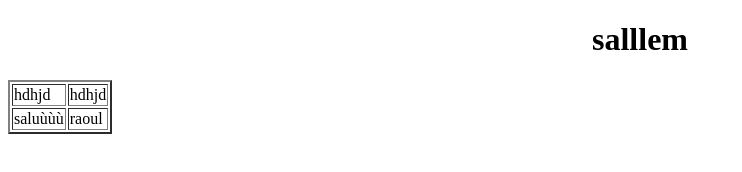
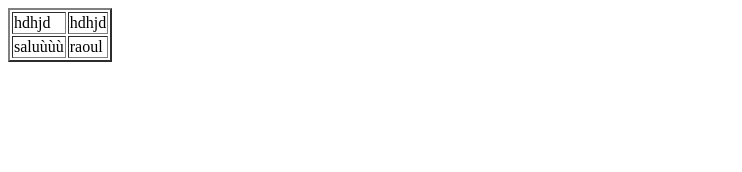
Before and after one commit to Hergliyoussef/myproject, a plain HTML site: page index.html in a window 1280 px wide. Shown: the whole page, without its empty margins (0-742 px from the left). Drawn offline with Linux system fonts and the light colour scheme.

Commit message:
nex version

```diff
--- a/index.html
+++ b/index.html
@@ -7,7 +7,7 @@
     <title>Document</title>
 </head>
 <body>
-    <h1>salllem</h1>
+
     <table border="2">
        <tr>
         <td>hdhjd</td>
```
